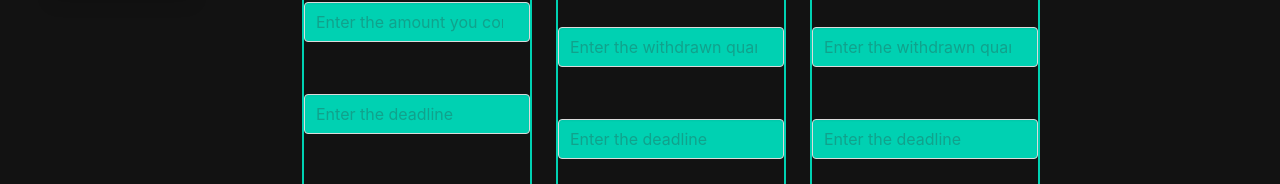
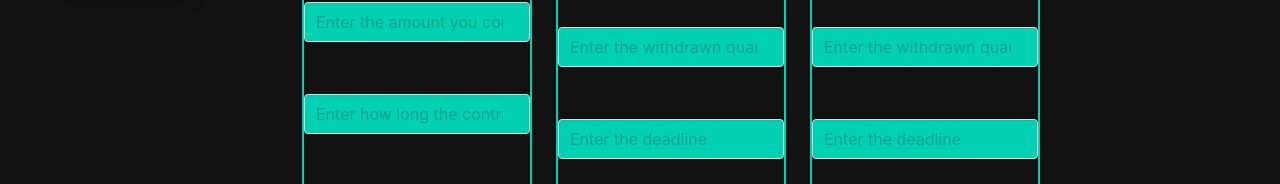
Before and after one commit to farinavito/Web3-Website, a Next.js app: page /lex-1 in a window 1280 px wide. Shown: the part 378-562 px from the top of the page. Built offline with nearby package versions, Linux system fonts and the light colour scheme.

Commit message:
changed the duration to the how long

```diff
--- a/pages/lex-1.js
+++ b/pages/lex-1.js
@@ -21,7 +21,7 @@ const App = () => {
     //storing the committed amount
     const [committedAmount, setCommittedAmount] = useState('')
     //storing the deadline
-    const [deadline, setDeadline] = useState('')
+    const [agreementsLength, setAgreementsLength] = useState('')
     //storing error message when there is an error for calling createNewAgreement
     const [errorNewContract, setErrorNewContract] = useState('')
 
@@ -35,9 +35,9 @@ const App = () => {
       setCommittedAmount(event.target.value)
     }
 
-    //setting the input's variable of caller's deadline from the createAgreement section
-    const updateDeadline = event => {
-      setDeadline(event.target.value)
+    //setting the input's variable of caller's agreement's duration from the createAgreement section
+    const updateHowLong = event => {
+      setAgreementsLength(event.target.value)
     }
 
     //creating a new agreement
@@ -203,7 +203,7 @@ const App = () => {
                           <p className=" has-background-black-bis py-4 is-size-6">
                             <br></br>
                           </p>
-                          <input type="number" onChange={updateDeadline} placeholder="Enter the deadline" className='has-background-primary input is-normal'></input>
+                          <input type="number" onChange={updateHowLong} placeholder="Enter how long the contracts needs to last" className='has-background-primary input is-normal'></input>
                           <p className=" has-background-black-bis py-4 is-size-6">
                             <br></br><br></br><br></br><br></br><br></br>
                           </p>
```
